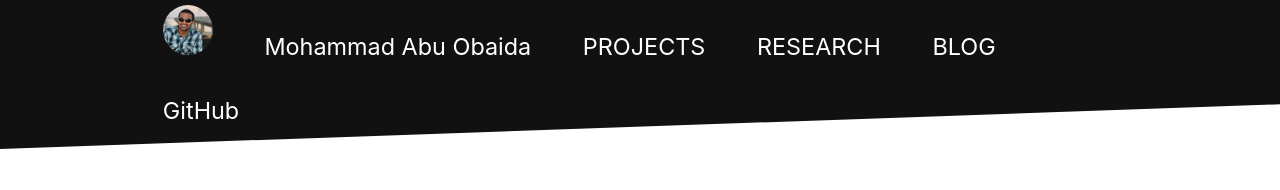
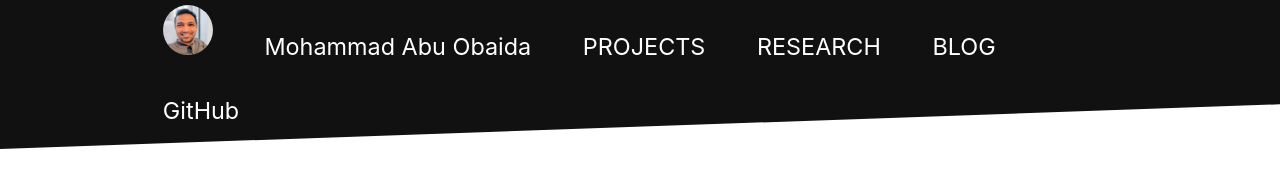
Before and after one commit to summonersRift/summonersrift.github.io, a Jekyll site: the page built from index.html, in a window 1280 px wide. Shown: the top 190 px of the page. Built offline with Jekyll 4.4.1, drawn with Linux system fonts in a browser that asks for light colours; nearby versions of some CDN libraries; the list of posts is cut into pages by our own code.

Commit message:
New profile picture

```diff
--- a/_config.yml
+++ b/_config.yml
@@ -12,7 +12,7 @@ gems: [jekyll-paginate]
 paginate: 5
 
 navigation:
- - title: <img class="img-circle" src="/assets/img/profile_picture_2016.jpg" alt=""/>
+ - title: <img class="img-circle" src="/assets/img/profile_picture_2018.jpg" alt=""/>
    url: /index.html
  - title: Mohammad Abu Obaida
    url: /index.html
```
Also changed, not shown: assets/img/profile_picture_2018.jpg (added).
